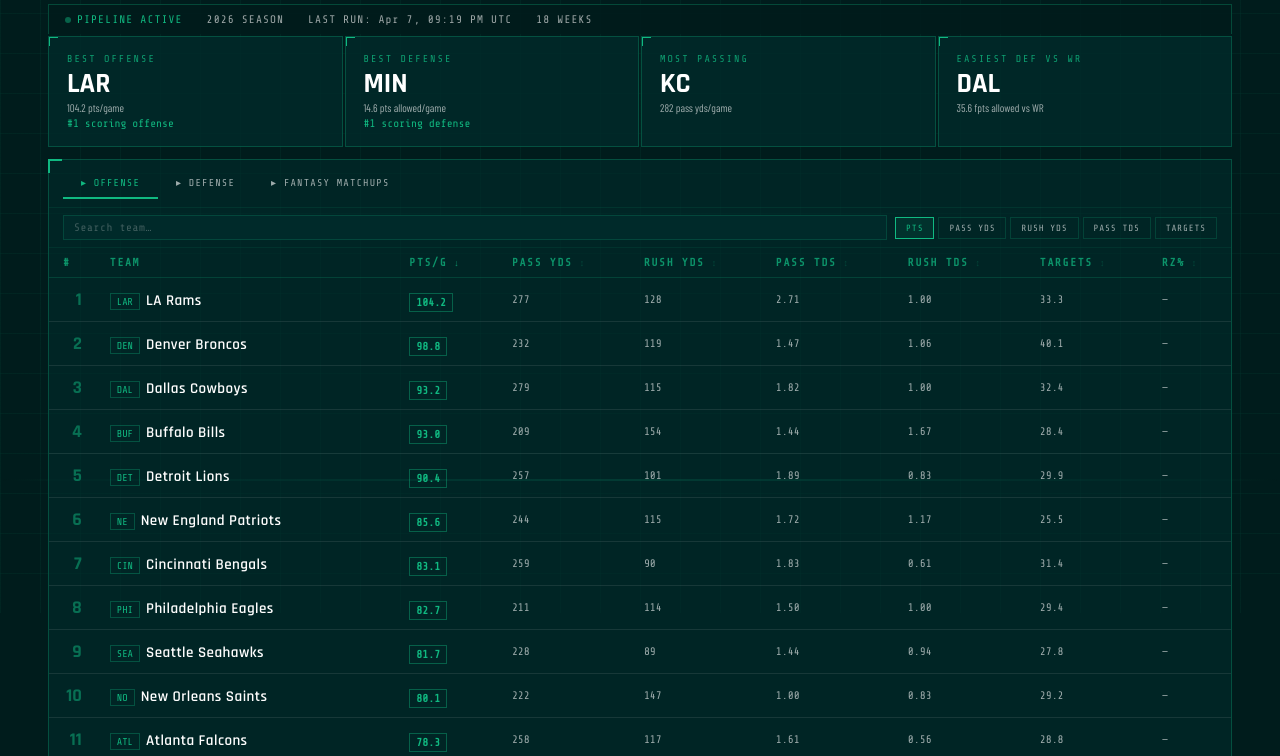
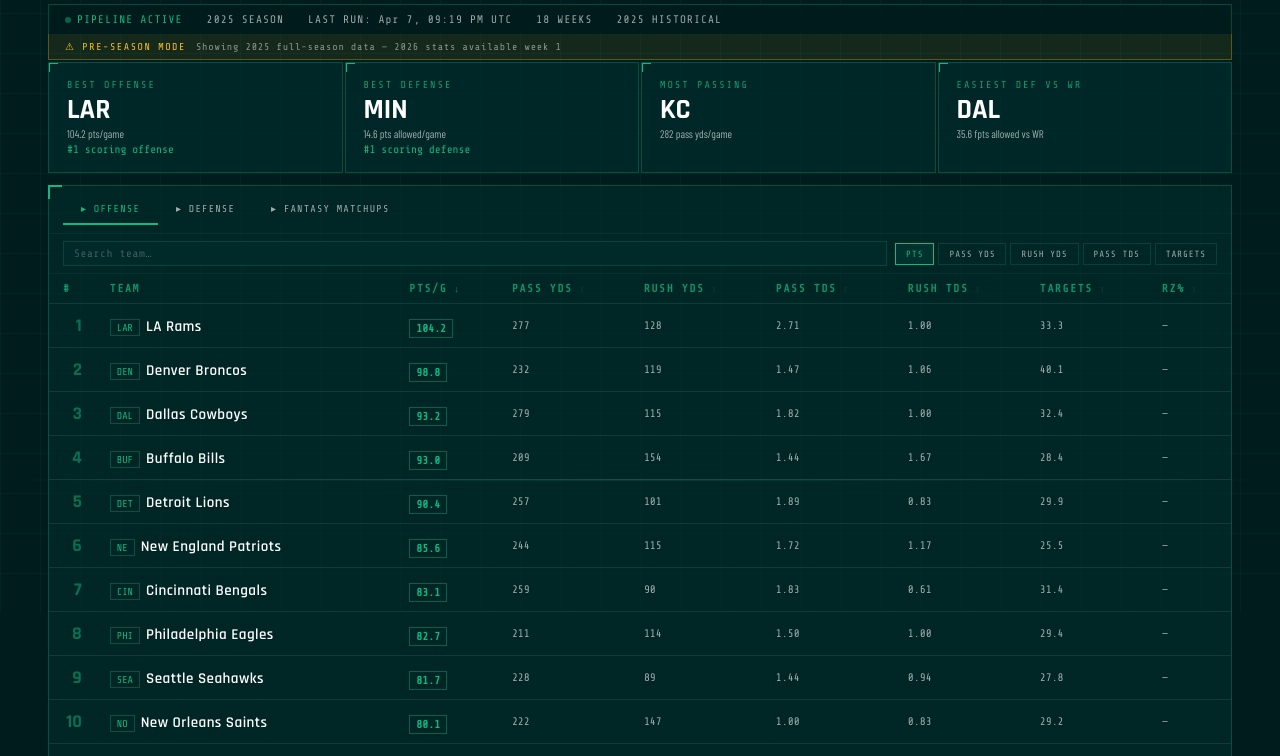
Before and after one commit to sliwij25/sleeper-cell, a plain HTML site: page team-stats.html in a window 1280 px wide. Shown: the part 187-943 px from the top of the page. Drawn offline with nearby package versions, Linux system fonts and the light colour scheme; a web font is replaced by a local one.

Commit message:
team-stats: show prior season banner and data_season label when in pre-season mode

```diff
--- a/team-stats.html
+++ b/team-stats.html
@@ -174,6 +174,13 @@
     <div class="strip-item" id="meta-season">2026 SEASON</div>
     <div class="strip-item" id="meta-lastrun">LAST RUN: —</div>
     <div class="strip-item" id="meta-weeks">— WEEKS</div>
+    <div class="strip-item" id="meta-datasource" style="display:none"></div>
+  </div>
+
+  <!-- PRIOR SEASON BANNER (shown when data falls back to prior year) -->
+  <div id="prior-season-banner" style="display:none;background:rgba(251,191,36,0.08);border:1px solid rgba(251,191,36,0.3);border-top:none;padding:7px 16px;display:none;align-items:center;gap:10px">
+    <span style="font-family:'Share Tech Mono',monospace;font-size:10px;color:#fbbf24;letter-spacing:0.15em">⚠ PRE-SEASON MODE</span>
+    <span style="font-family:'Share Tech Mono',monospace;font-size:10px;color:rgba(255,255,255,0.5);letter-spacing:0.08em" id="prior-season-msg">Showing 2025 full-season data — 2026 stats available week 1</span>
   </div>
 
   <!-- HEADLINE STAT CARDS -->
@@ -546,8 +553,8 @@
 // ── LOAD TEAM STATS ──────────────────────────────────────
 async function loadTeamStats(){
   const d=await load('team_stats.json');
-  if(!d){
-    // No data file yet — show placeholders everywhere
+  if(!d||(!d.offense?.length&&!d.defense?.length)){
+    // No data at all — show placeholders everywhere
     ['off-table-wrap','def-table-wrap','matchup-table-wrap'].forEach(id=>{
       const el=document.getElementById(id);
       if(el)el.innerHTML=emptyState('// TEAM STATS POPULATE IN-SEASON — PIPELINE RUNNING //');
@@ -559,7 +566,25 @@
     return;
   }
   _teamData=d;
-  if(d.weeks_played)set('meta-weeks',d.weeks_played+' WEEKS');
+
+  // Show data season in strip and banner
+  const dataSeason=d.data_season||d.season;
+  const isPrior=d.is_prior_season===true;
+  set('meta-season',dataSeason+' SEASON');
+  if(d.weeks_played){
+    set('meta-weeks',d.weeks_played+' WEEKS');
+  } else {
+    set('meta-weeks','FULL SEASON');
+  }
+  if(isPrior){
+    const banner=document.getElementById('prior-season-banner');
+    if(banner){banner.style.display='flex';}
+    const msg=document.getElementById('prior-season-msg');
+    if(msg)msg.textContent=`Showing ${dataSeason} full-season data — ${d.season} stats available week 1`;
+    const src=document.getElementById('meta-datasource');
+    if(src){src.textContent=dataSeason+' HISTORICAL';src.style.display='';}
+  }
+
   renderHeadlineCards();
   renderOffense();
   renderDefense();
```
